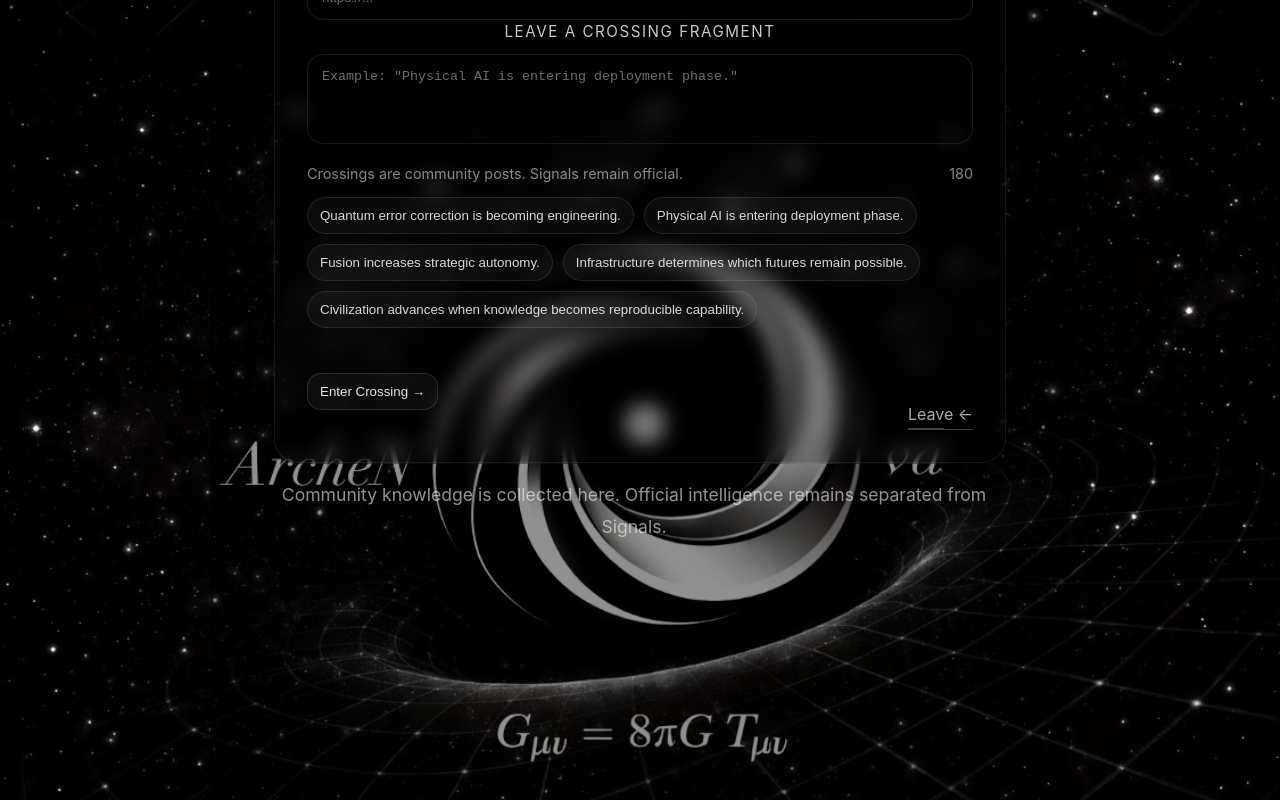
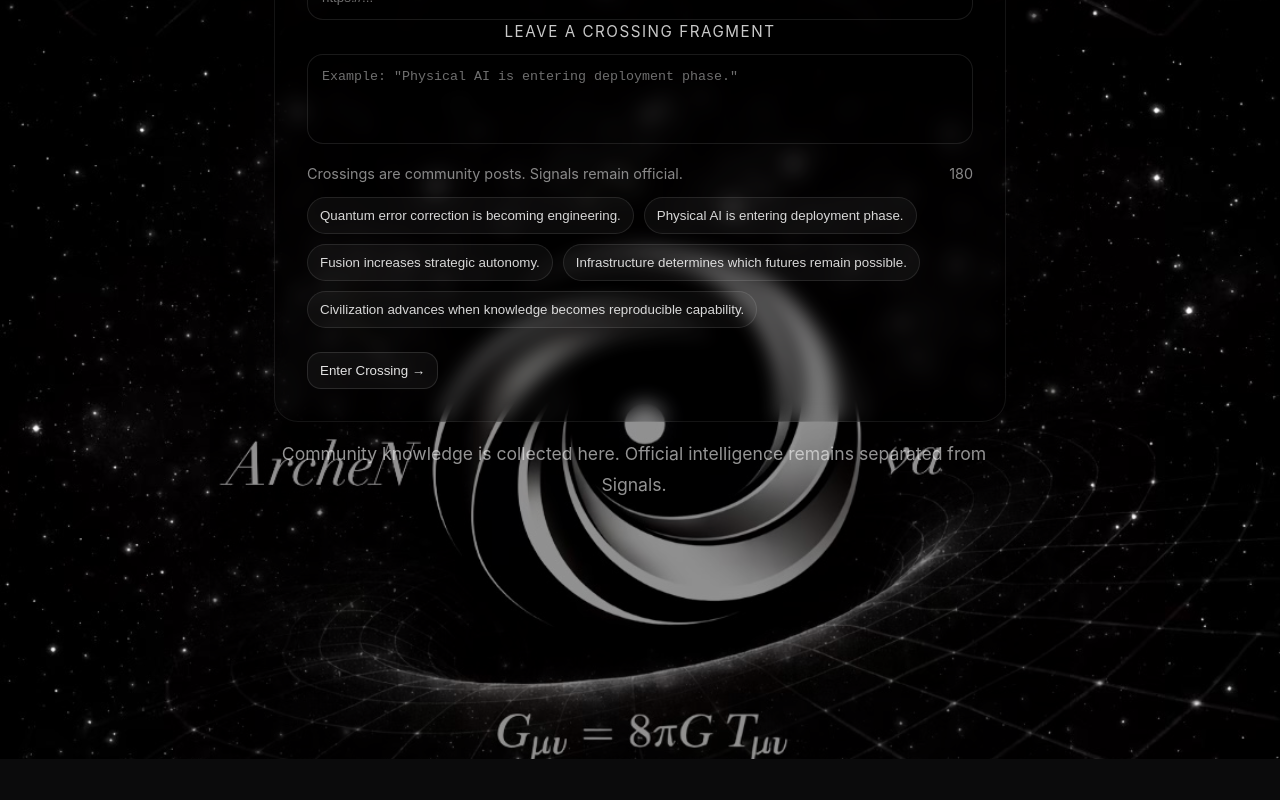
Before and after one commit to z562tbycfd-bit/archenova, a Next.js app: page /crossing-gate in a window 1280 px wide. Shown: the part 827-1627 px from the top of the page. After the commit the page ends 1586 px from the top, so only its background shows below. Built offline with nearby package versions, Linux system fonts and the light colour scheme; no server answers.

Commit message:
Update signal promotion layer

```diff
--- a/app/crossing-gate/page.tsx
+++ b/app/crossing-gate/page.tsx
@@ -261,10 +261,6 @@ const { data, error } = await supabase
               <button className="inline-link" onClick={submit} disabled={busy}>
                 {busy ? "Recording…" : "Enter Crossing →"}
               </button>
-
-              <Link className="back-link" href="/home">
-                Leave ←
-              </Link>
             </div>
           </div>
         </div>
```
